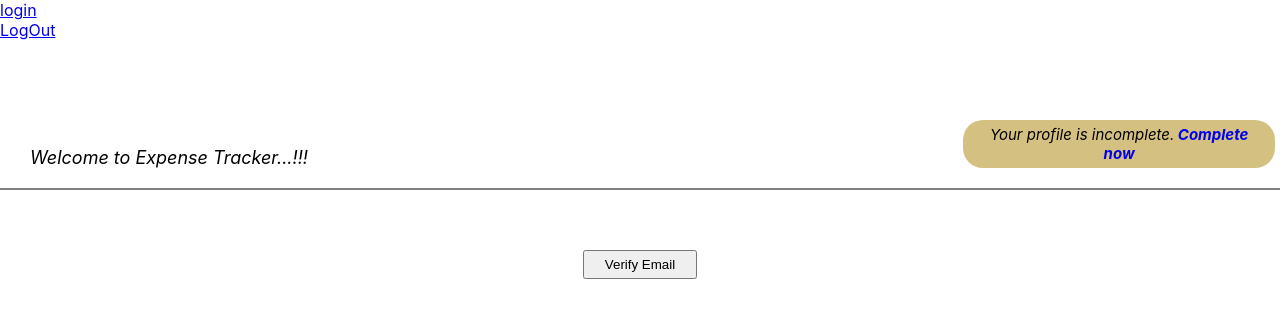
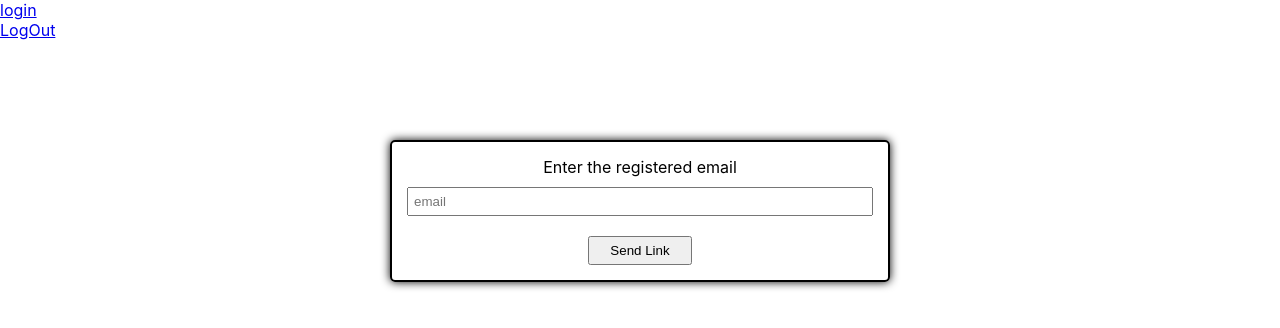
Before and after one commit to Abhaymn/ExpenseTrackerProject, a React (Create React App) app: page /resetpassword in a window 1280 px wide. Shown: the top 328 px of the page. Built offline with nearby package versions, Linux system fonts and the light colour scheme; the HTML template or start-up script is replaced by a standard one.

Commit message:
forgot password

```diff
--- a/src/components/Layout/Header.js
+++ b/src/components/Layout/Header.js
@@ -4,8 +4,10 @@ import React from "react";
 import { Button, Container, Nav, Navbar,NavLink } from "react-bootstrap";
 import { Link, Routes,Route ,BrowserRouter} from "react-router-dom";
 import AuthPage from "../pages/AuthPage";
+import ForgotPassword from "../pages/ForgotPasseord";
 import Main from "../pages/main";
-import LoginMessage from "../UserProfile/LoginMessage";
+import UserProfile from "../pages/UserProfile";
+
 
 // import AuthContext from "../Store/Auth-Context";
 
@@ -31,7 +33,10 @@ const Header=(props)=>{
                 <Route path="/login" element={<AuthPage/>}/>
 
                 <Route path='/main' element={<Main/>}/>
-                <Route path='/resetpassword' element={<LoginMessage/>}/>
+                {/* <Route path='/resetpassword' element={<LoginMessage/>}/> */}
+                <Route path="/resetpassword" element={<ForgotPassword/>}/>
+
+                <Route path="/complete" element={<UserProfile/>}/>
 
 
 
--- /dev/null
+++ b/src/components/pages/ForgotPasseord.js
@@ -0,0 +1,49 @@
+import React, { useRef } from 'react';
+import { useNavigate } from 'react-router-dom';
+
+import classes from './ForgotPassword.module.css';
+
+const ForgotPassword = () => {
+  const email = useRef();
+  const navigate = useNavigate();
+
+  const resetPasswordHandler = async (event) => {
+
+    event.preventDefault();
+
+    try {
+      const res = await fetch(
+        'https://identitytoolkit.googleapis.com/v1/accounts:sendOobCode?key=AIzaSyD8f02EMJN_lrE8oXOWzbJ-oxh_wcdaYJA',
+        {
+          method: 'POST',
+          body: JSON.stringify({
+            requestType: 'PASSWORD_RESET',
+            email: email.current.value,
+          }),
+          headers: {
+            'Content-Type': 'application/json',
+          },
+        }
+      )
+
+      const data = await res.json();
+      if (res.ok) {
+        navigate('/login');
+      } else {
+        throw data.error;
+      }
+    } catch (err) {
+      console.log(err.message);
+    }
+  };
+
+  return (
+    <form className={classes.form} onSubmit={resetPasswordHandler}>
+      <label>Enter the registered email</label>
+      <input type='email' placeholder='email' ref={email} />
+      <button type='submit'>Send Link</button>
+    </form>
+  );
+};
+
+export default ForgotPassword;
--- /dev/null
+++ b/src/components/pages/ForgotPassword.module.css
@@ -0,0 +1,29 @@
+.form {
+    width: 500px;
+    margin: auto;
+    margin-top: 100px;
+    border: 2px solid black;
+    border-radius: 5px;
+    box-shadow: 0 0 10px black;
+    text-align: center;
+    box-sizing: border-box;
+    padding: 15px;
+  }
+
+  .form label {
+    display: block;
+    margin-bottom: 10px;
+  }
+
+  .form input {
+    display: block;
+    box-sizing: border-box;
+    width: 100%;
+    margin-bottom: 10px;
+    padding: 5px;
+  }
+
+  .form button {
+    padding: 5px 20px 5px 20px;
+    margin-top: 10px;
+  }
```
Also changed, not shown: src/components/Auth/AuthForm.js (+10 -0 lines).
